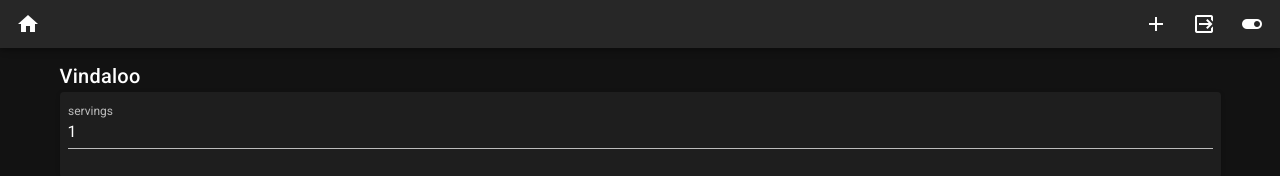
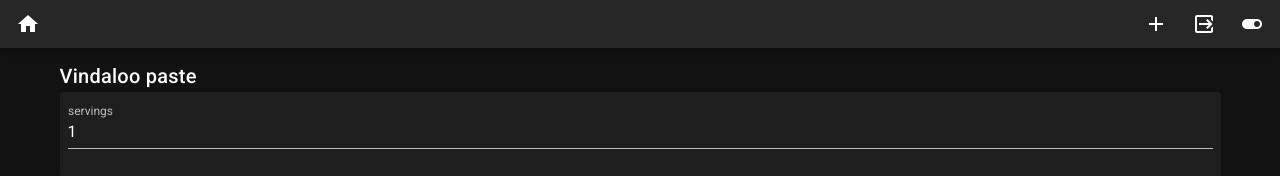
Before and after one commit to preginald/sipnchew-v1, a Vue app: page /1/1 in a window 1280 px wide. Shown: the top 176 px of the page. Built offline with nearby package versions, Linux system fonts and the light colour scheme.

Commit message:
change recipe title

```diff
--- a/src/views/Recipe.vue
+++ b/src/views/Recipe.vue
@@ -44,7 +44,7 @@ export default {
     servings: 1,
     settings: [],
     activeRecipe: {
-      name: "Vindaloo",
+      name: "Vindaloo paste",
       ingredients: [
         {active: false, unit: "tsp", qty: 1, name: "black peppercorns"},
         {active: false, unit: "items", qty: 4, name: "cloves"},
```
